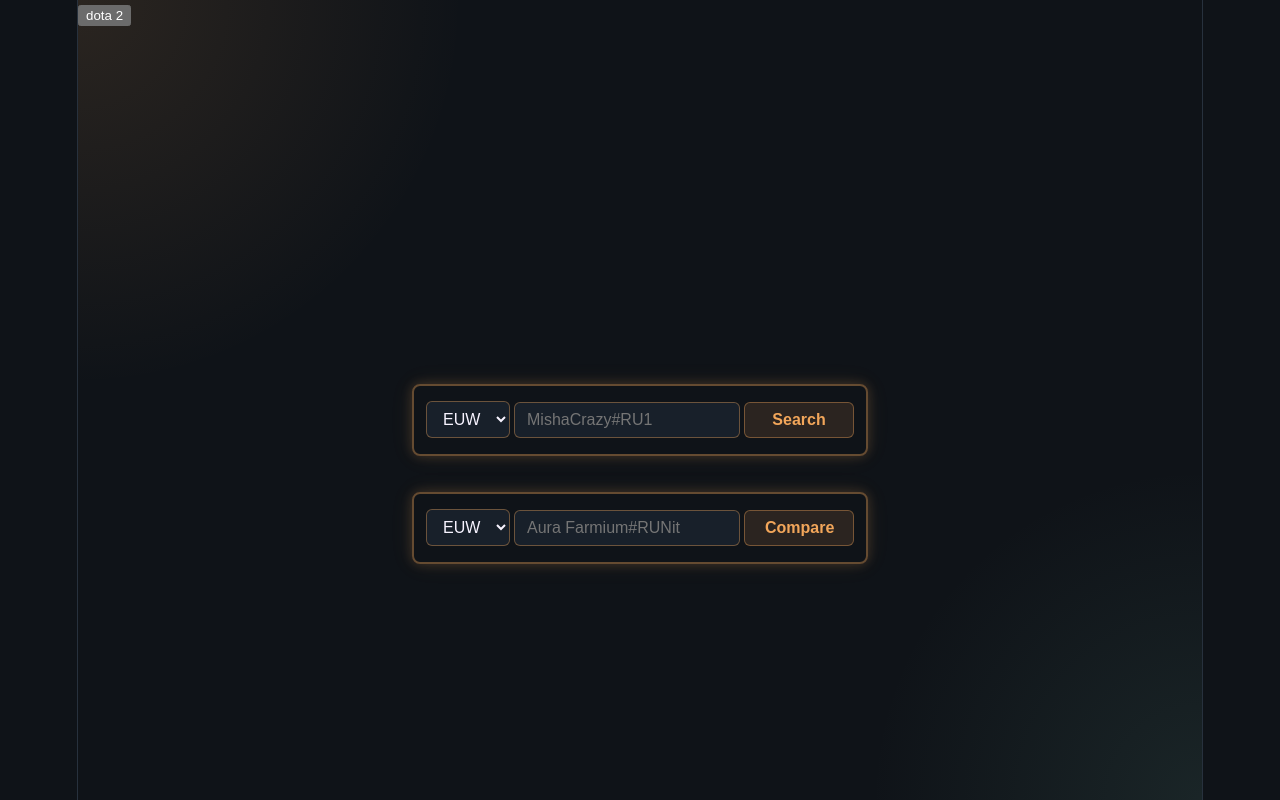
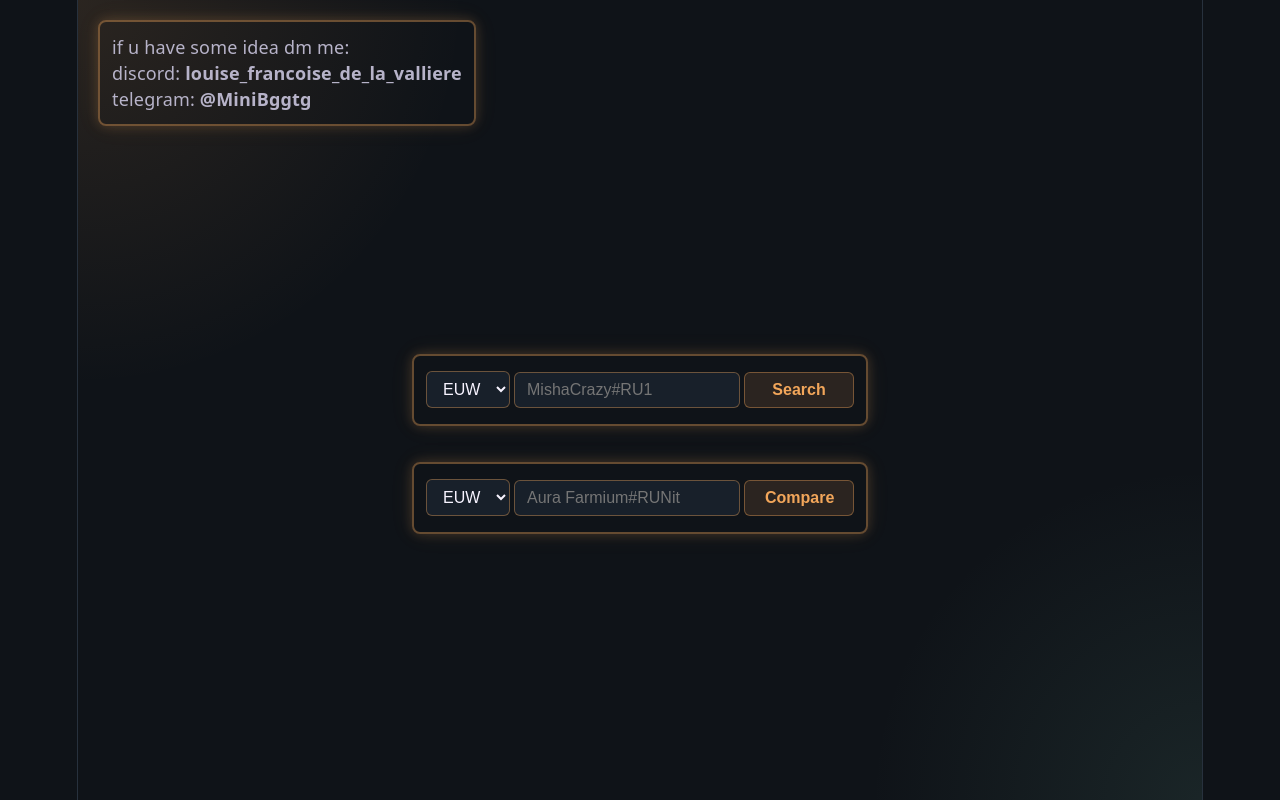
Before and after one commit to minibgg/op.ggv2, a React (Vite) app: page / in a window 1280 px wide. Built offline with nearby package versions, Linux system fonts and the light colour scheme; no server answers; the HTML template or start-up script is replaced by a standard one.

Commit message:
hide dota, add info about me

```diff
--- a/src/SearchPage.jsx
+++ b/src/SearchPage.jsx
@@ -32,8 +32,18 @@ export default function SearchPage() {
   };
 
   return (
+    <>
+      <div className="infoBorder">
+        <div>if u have some idea dm me:</div>
+        <div>
+          discord: <strong>louise_francoise_de_la_valliere</strong>
+        </div>
+        <div>
+          telegram: <strong>@MiniBggtg</strong>
+        </div>
+      </div>
       <span>
-      <button onClick={goToDotaTracker}>dota 2</button>
+        {/* <button onClick={goToDotaTracker}>dota 2</button> */}
         <div className="searchPageMain">
           <div className="searchStack">
             <div className="maininput">
@@ -85,6 +95,7 @@ export default function SearchPage() {
           </div>
         </div>
       </span>
+    </>
   );
 }
 //test
--- a/src/index.css
+++ b/src/index.css
@@ -19,8 +19,8 @@
   --shadow:
     rgba(0, 0, 0, 0.45) 0 10px 15px -3px, rgba(0, 0, 0, 0.28) 0 4px 6px -2px;
 
-  --sans: system-ui, 'Segoe UI', Roboto, sans-serif;
-  --heading: system-ui, 'Segoe UI', Roboto, sans-serif;
+  --sans: system-ui, "Segoe UI", Roboto, sans-serif;
+  --heading: system-ui, "Segoe UI", Roboto, sans-serif;
   --mono: ui-monospace, Consolas, monospace;
 
   font: 18px/145% var(--sans);
@@ -48,7 +48,11 @@ body {
   color: var(--text);
   background:
     radial-gradient(circle at top left, var(--page-glow-a), transparent 28%),
-    radial-gradient(circle at bottom right, var(--page-glow-b), transparent 24%),
+    radial-gradient(
+      circle at bottom right,
+      var(--page-glow-b),
+      transparent 24%
+    ),
     var(--bg);
 }
 
@@ -140,7 +144,9 @@ code {
   align-items: center;
   border: 2px solid var(--accent-border);
   border-radius: 8px;
-  box-shadow: 0 0 12px var(--accent-shadow), 0 0 24px var(--accent-shadow-soft);
+  box-shadow:
+    0 0 12px var(--accent-shadow),
+    0 0 24px var(--accent-shadow-soft);
   width: fit-content;
   height: fit-content;
   margin: 8px auto;
@@ -158,7 +164,7 @@ code {
   transform: scale(1);
   transition: 0.2s;
 }
-.regioninput:focus{
+.regioninput:focus {
   box-shadow: 0 0 12px var(--accent-shadow);
   transform: scale(1.05);
 }
@@ -175,7 +181,7 @@ code {
   transform: scale(1);
   transition: 0.2s;
 }
-.textinput:focus{
+.textinput:focus {
   box-shadow: 0 0 12px var(--accent-shadow);
   transform: scale(1.05);
 }
@@ -209,7 +215,6 @@ code {
   min-height: 80px;
   box-sizing: border-box;
   width: 280px;
-
 }
 .playerCardChampion {
   flex-shrink: 0;
@@ -265,13 +270,15 @@ code {
   padding: 16px 20px;
   color: var(--text-h);
   background: var(--accent-bg);
-  box-shadow: 0 0 12px var(--accent-shadow), 0 0 24px var(--accent-shadow-soft);
+  box-shadow:
+    0 0 12px var(--accent-shadow),
+    0 0 24px var(--accent-shadow-soft);
   display: flex;
   flex-direction: column;
   gap: 6px;
   font-size: 15px;
 }
-.item{
+.item {
   border: 1px solid var(--accent-border);
   border-radius: 8px;
   padding: 1px;
@@ -300,11 +307,11 @@ code {
   color: var(--text-h);
   margin-top: 10px;
 }
-.mostPlayedHeroFrame{
+.mostPlayedHeroFrame {
   display: flex;
   font-size: 15px;
 }
-.gameInfo{
+.gameInfo {
   border: 2px solid var(--accent-border);
   border-radius: 8px;
   padding: 2px 8px;
@@ -325,9 +332,9 @@ code {
   color: var(--text);
 }
 
-.searchPageMain{
+.searchPageMain {
   display: flex;
-  margin-top: 350px;
+  margin-top: 220px;
   justify-content: center;
 }
 .searchStack {
@@ -341,9 +348,22 @@ code {
   align-items: center;
   border: 2px solid var(--accent-border);
   border-radius: 8px;
-  box-shadow: 0 0 12px var(--accent-shadow), 0 0 24px var(--accent-shadow-soft);
+  box-shadow:
+    0 0 12px var(--accent-shadow),
+    0 0 24px var(--accent-shadow-soft);
   width: fit-content;
   height: fit-content;
   margin: 20px auto;
   padding: 12px;
 }
+.infoBorder {
+  border: 2px solid var(--accent-border);
+  border-radius: 8px;
+  margin: 20px;
+  padding: 12px;
+  height: fit-content;
+  width: fit-content;
+  box-shadow:
+    0 0 12px var(--accent-shadow),
+    0 0 24px var(--accent-shadow-soft);
+}
```
Lines whose indentation alone changed are shown as unchanged.
